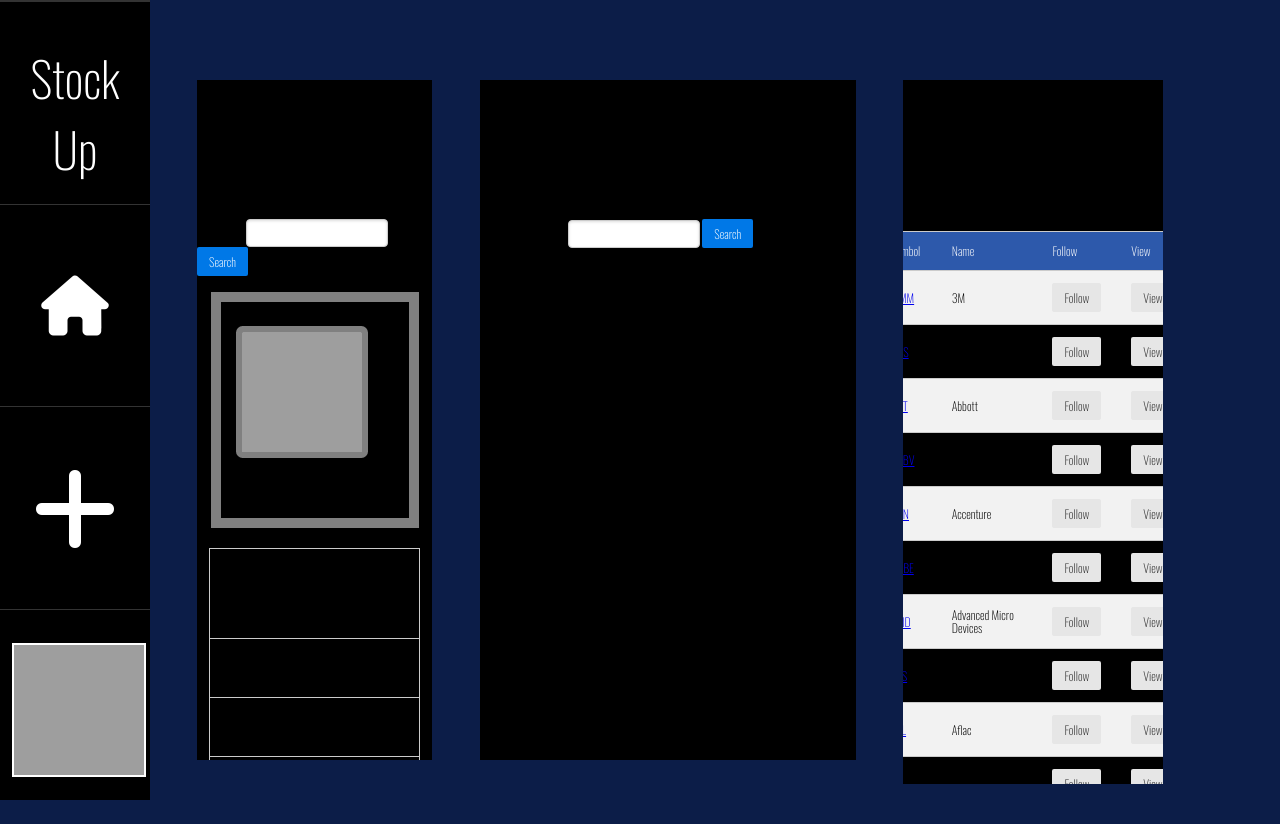
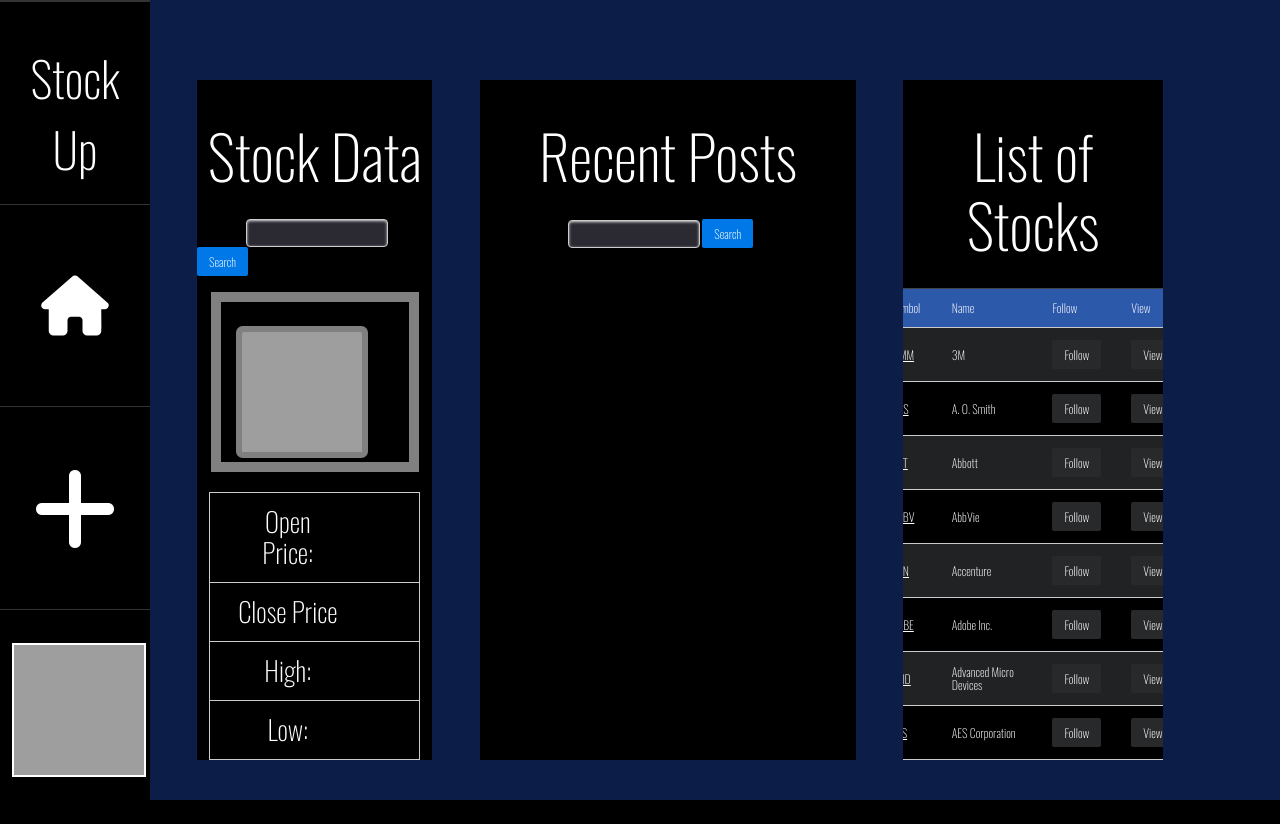
Before and after one commit to csci5117s24/project-1-the-boys, a Flask app: page / in a window 1280 px wide. After the commit the page ends 800 px from the top, so only its background shows below. Run offline with Flask 3, Linux system fonts and the light colour scheme; data that the repository does not hold is empty; some libraries are stand-ins or nearby versions; grey boxes are pictures that could not be loaded.

Commit message:
some css

```diff
--- a/static/js/us.js
+++ b/static/js/us.js
@@ -76,6 +76,7 @@ let editPopup = document.getElementById("edit").addEventListener("click", functi
     console.log(postHidden)
 
 })
+
 // let menu = document.getElementById("menu")
 
 // let items = menu.getElementsByTagName("li")
--- a/static/styling/style.css
+++ b/static/styling/style.css
@@ -4,6 +4,11 @@
     font-optical-sizing: auto;
     font-weight: 10;
     font-style: normal;
+
+}
+html{
+
+    scrollbar-color: #212324;
 }
 body{
     margin:0;
@@ -33,20 +38,25 @@ body{
 }
 .popup-field-visible legend{
     font-size: 5em;
+    color:white;
 }
 .popup-field-visible span{
     font-size: 2em;
 }
 .popup-field-visible fieldset label{
     font-size: 3em;
+    color:white;
 }
 #tag-check{
     display: flex;
     gap:2em;
+
 }
 #tag-check p{
     font-size: 2em;
+    color:white;
 }
+
 
 
 
@@ -286,7 +296,7 @@ Hides the menu at `48em`, but modify this based on your app's needs.
     }
     #user-menu-photo{
 
-        background-color: white;
+        background-color: grey;
         height:130px;
         width:130px;
         border: solid white 2px;
@@ -302,23 +312,30 @@ Hides the menu at `48em`, but modify this based on your app's needs.
 
 
     }
-    #stock-div{
-        padding:1em;
-    }
+
     #stock-div, #main-div, #stock-view-div{
         background-color: black;
         margin-top:10vh;
         margin-bottom: 5vh;
         overflow-x:hidden;
+        color:white;
+        scrollbar-color: #212324;
     }
     #stock-view-div{
-        overflow-y: hidden;
-        max-height: 85vh;
-
+        overflow-y: scroll;
+        height:85vh;
+        display: flex;
+        flex-direction: column;
 
     }
     #stock-div h2, #main-div h2, #stock-view-div h2{
         text-align: center;
+    }
+    #stock-div tbody:nth-child(even){
+        background-color: black;
+    }
+    #stock-div tbody:nth-child(odd){
+        background-color: grey;
     }
     #side-bar-list{
         height:100%;
@@ -348,7 +365,10 @@ Hides the menu at `48em`, but modify this based on your app's needs.
 
     }
     .side-buttons:hover{
-        background-color: white;
+
+        background-color:#2b2a33;
+        opacity: 50%;
+
     }
     #stock-up h1{
 
@@ -426,7 +446,8 @@ Hides the menu at `48em`, but modify this based on your app's needs.
 
     }
     .side-buttons:hover{
-        background-color: white;
+        background-color:#2b2a33;
+        opacity: 50%;
     }
     #stock-up h1{
 
@@ -461,18 +482,16 @@ Hides the menu at `48em`, but modify this based on your app's needs.
 }
 
 
-/* .pure-g div:nth-child(even){
-    background-color: black;
-    position:relative;
 
-} */
 .post-div{
     width: 100%;
 }
 
 /*basically my top margin*/
 
-
+input, .popup-field-visible textarea{
+    background-color: #2b2a33;
+}
 
 
 /*work on post elements*/
@@ -586,18 +605,38 @@ Hides the menu at `48em`, but modify this based on your app's needs.
     overflow-y: scroll;
 
 } */
-.stock-list-table thead tr{
+#stock-div table{
+    border-color: #404447;
+}
+#stock-div a{
+    color:white;
+}
+#stock-div td button,.post-buttons button{
+    background-color: #27292b;
+    color:white;
+}
+#stock-div thead tr{
     background-color: #2d59ab;
-    color: #ffffff;
+    color: white;
     text-align: left;
 }
-.stock-list-table tbody{
+#stock-div tbody{
     height:100%;
     overflow-y: scroll;
 }
-.stock-list-table th,
-.stock-list-table td {
+.pure-table-striped tr:nth-child(even) td{
+    background-color: black;
+}
+.pure-table-striped tr:nth-child(odd) td{
+    background-color: #202223;
+}
+#stock-div th,
+#stock-div td {
     padding: 12px 15px;
+}
+#stock-div{
+    padding-left: 1em;
+    padding-right: 1em;
 }
 
 /*stock table elements done*/
@@ -618,9 +657,7 @@ Hides the menu at `48em`, but modify this based on your app's needs.
     overflow-y:scroll;
     margin-top: 10em;
 }
-#profile-posts .post-div{
 
-}
 #profileUpdate fieldset{
     width:100%
 
@@ -643,7 +680,7 @@ Hides the menu at `48em`, but modify this based on your app's needs.
     flex-direction: column;
     align-items: flex-start;
     justify-content: space-around;
-
+    color:white;
     border-left: none;
     height:7vw;
 }
--- a/templates/mainpage.html
+++ b/templates/mainpage.html
@@ -149,7 +149,7 @@
 
 {%block tertiary%}
 
-<div class="stock-list-table">
+
     <h1 class="oswald-header">List of Stocks</h1>
     <table class="pure-table pure-table-horizontal pure-table-striped">
         <thead>
@@ -180,6 +180,6 @@
 
         </tbody>
     </table>
-</div>
+
 
 {%endblock%}
```
Also changed, not shown: server.py (+1 -23 lines).
